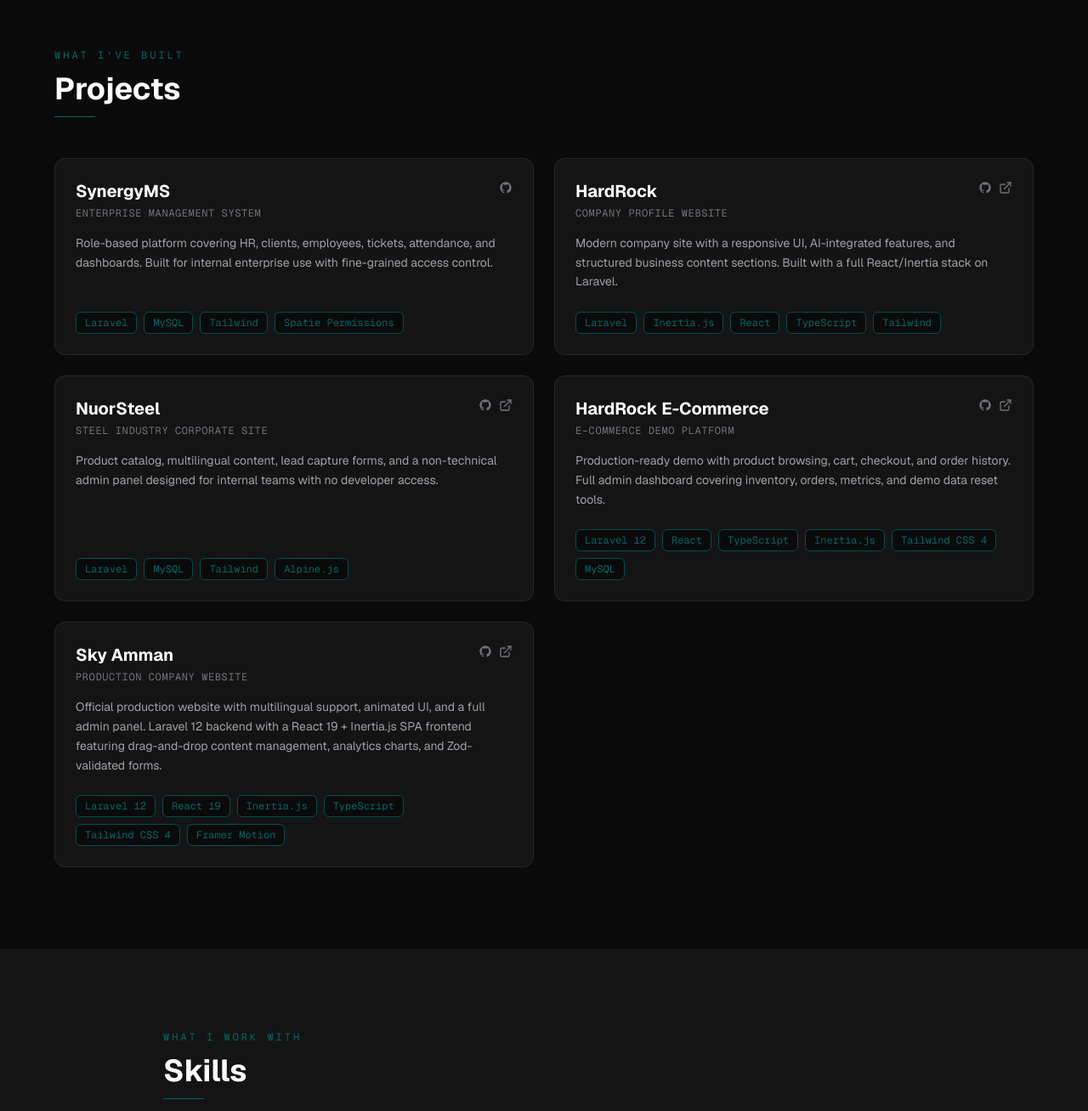
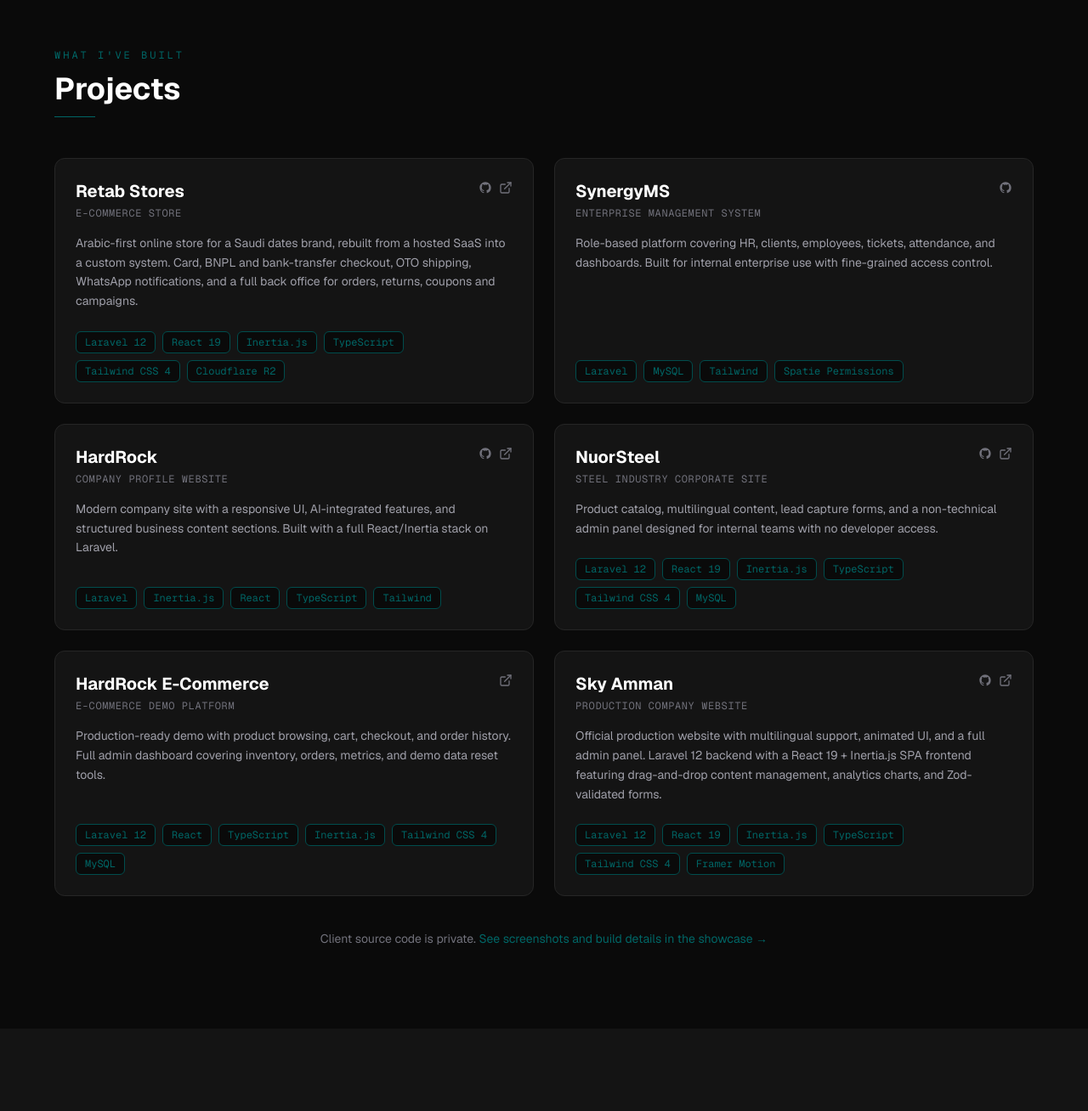
Before and after one commit to mercenary19961/Professional-Portfolio-V2, a Next.js app: page / in a window 1280 px wide. Shown: the part 1681-2989 px from the top of the page at 85% size. Built offline with nearby package versions, Linux system fonts and the light colour scheme.

Commit message:
fix(projects): link private client work to showcase and add retab

```diff
--- a/src/components/Projects.tsx
+++ b/src/components/Projects.tsx
@@ -1,6 +1,19 @@
 import SectionHeader from "./SectionHeader";
 
+// Client repos are private, so client projects link to this public showcase
+// (screenshots + stack) instead of their source.
+const SHOWCASE_URL = "https://github.com/mercenary19961/showcase";
+
 const projects = [
+  {
+    name: "Retab Stores",
+    type: "E-Commerce Store",
+    description:
+      "Arabic-first online store for a Saudi dates brand, rebuilt from a hosted SaaS into a custom system. Card, BNPL and bank-transfer checkout, OTO shipping, WhatsApp notifications, and a full back office for orders, returns, coupons and campaigns.",
+    stack: ["Laravel 12", "React 19", "Inertia.js", "TypeScript", "Tailwind CSS 4", "Cloudflare R2"],
+    github: SHOWCASE_URL,
+    live: "https://retab.com.sa",
+  },
   {
     name: "SynergyMS",
     type: "Enterprise Management System",
@@ -16,7 +29,7 @@ const projects = [
     description:
       "Modern company site with a responsive UI, AI-integrated features, and structured business content sections. Built with a full React/Inertia stack on Laravel.",
     stack: ["Laravel", "Inertia.js", "React", "TypeScript", "Tailwind"],
-    github: "https://github.com/mercenary19961/HardRock",
+    github: SHOWCASE_URL,
     live: "https://www.hardrock-co.com/",
   },
   {
@@ -24,9 +37,9 @@ const projects = [
     type: "Steel Industry Corporate Site",
     description:
       "Product catalog, multilingual content, lead capture forms, and a non-technical admin panel designed for internal teams with no developer access.",
-    stack: ["Laravel", "MySQL", "Tailwind", "Alpine.js"],
-    github: "https://github.com/mercenary19961/NuorSteel",
-    live: "https://nuorsteel.hardrock-co.com/",
+    stack: ["Laravel 12", "React 19", "Inertia.js", "TypeScript", "Tailwind CSS 4", "MySQL"],
+    github: SHOWCASE_URL,
+    live: "https://nuorsteel.com",
   },
   {
     name: "HardRock E-Commerce",
@@ -34,7 +47,7 @@ const projects = [
     description:
       "Production-ready demo with product browsing, cart, checkout, and order history. Full admin dashboard covering inventory, orders, metrics, and demo data reset tools.",
     stack: ["Laravel 12", "React", "TypeScript", "Inertia.js", "Tailwind CSS 4", "MySQL"],
-    github: "https://github.com/mercenary19961/hardrock-ecom-demo",
+    github: null,
     live: "https://demo.hardrock-co.com/",
   },
   {
@@ -43,7 +56,7 @@ const projects = [
     description:
       "Official production website with multilingual support, animated UI, and a full admin panel. Laravel 12 backend with a React 19 + Inertia.js SPA frontend featuring drag-and-drop content management, analytics charts, and Zod-validated forms.",
     stack: ["Laravel 12", "React 19", "Inertia.js", "TypeScript", "Tailwind CSS 4", "Framer Motion"],
-    github: "https://github.com/mercenary19961/Sky-Amman",
+    github: SHOWCASE_URL,
     live: "https://www.skyamman.com",
   },
 ];
@@ -103,7 +116,7 @@ export default function Projects() {
                       href={project.github}
                       target="_blank"
                       rel="noopener noreferrer"
-                      aria-label={`${project.name} GitHub repository`}
+                      aria-label={`${project.name} on GitHub`}
                       className="text-zinc-500 hover:text-white transition-colors duration-200"
                     >
                       <IconGitHub />
@@ -147,6 +160,18 @@ export default function Projects() {
             </div>
           ))}
         </div>
+
+        <p className="mt-10 text-center text-sm text-zinc-500">
+          Client source code is private.{" "}
+          <a
+            href={SHOWCASE_URL}
+            target="_blank"
+            rel="noopener noreferrer"
+            className="text-accent hover:text-white transition-colors duration-200"
+          >
+            See screenshots and build details in the showcase →
+          </a>
+        </p>
       </div>
     </section>
   );
```
